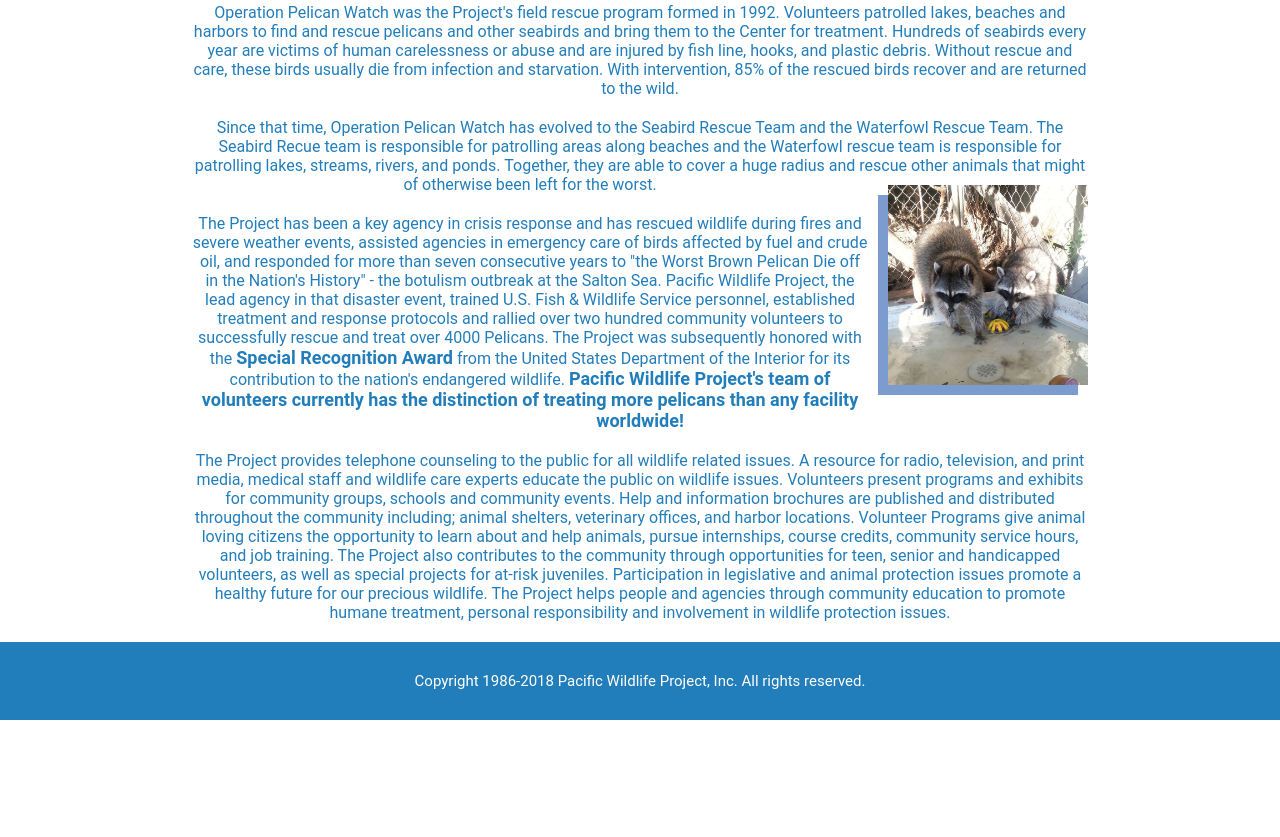
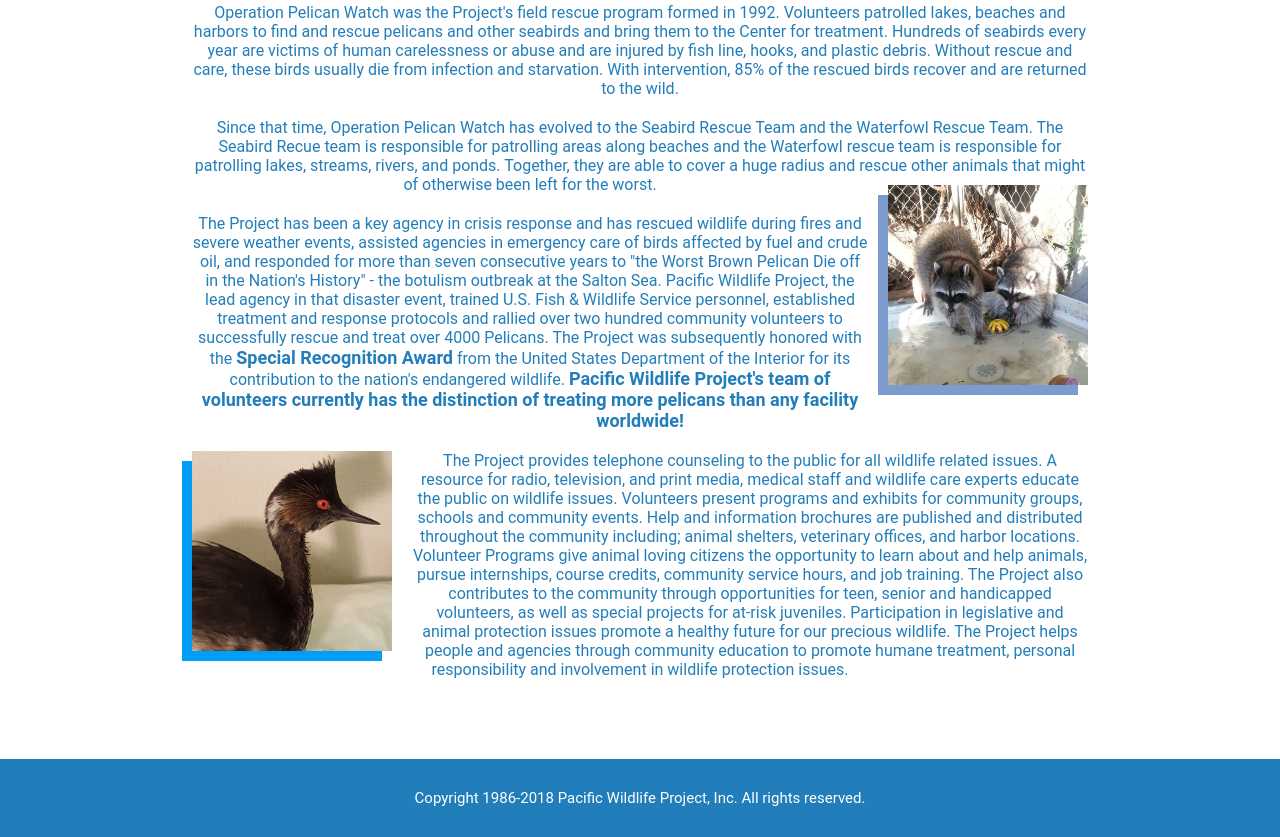
Before and after one commit to StevenAccardo/pacificWildlifeProject, a React app: page /about in a window 1280 px wide. Shown: the part 659-1496 px from the top of the page. Before the commit the page ends 1379 px from the top, so only its background shows below. Built offline with nearby package versions, Linux system fonts and the light colour scheme.

Commit message:
Added third image to about us page.

```diff
--- a/src/components/aboutUs/aboutUs.js
+++ b/src/components/aboutUs/aboutUs.js
@@ -1,6 +1,7 @@
 import React from 'react';
 import pelRelease from '../../../assets/images/pelRelease.jpg';
 import racoonPair from '../../../assets/images/racoonPair.jpg';
+import redeye from '../../../assets/images/redeye.jpg';
 
 export default () => {
   return(
@@ -21,7 +22,7 @@ export default () => {
           Pacific Wildlife Project is a grass roots organization founded in 1985 with the humane goal of wildlife protection and preservation through education, community outreach and rescue and medical treatment of all wild species. Community volunteers staff programs, rescue and care for distressed animals and conduct other activities that support and encourage conservation, wildlife protection and environmental awareness.
         </p>
         <p className="aboutUs__p">
-          <img src={pelRelease} alt="baby opossum" className="aboutUs__babyPos"/>
+          <img src={pelRelease} alt="baby opossum" className="aboutUs__pelRelease"/>
           The Project's primary activity is the care and rehabilitation of orphaned and injured wildlife, of all species, by expert veterinarians. Our medical team includes specialists in wildlife medicine who generously volunteer their time and expertise to help ailing wild animals. Under the supervision and direction of founder and Wildlife Care Specialist, Linda McLeod-Evans, volunteers are trained as Wildlife Medics to provide foster care to orphan birds and mammals and nursing care for injured patients through the recovery and rehabilitation phase of their hospital stay. Recovered animals are returned to the wild into carefully selected habitats when their treatment at the Center is complete. Each year, volunteers at the Project care for thousands of birds and mammals. Although Pacific Wildlife Project is best known for its expertise in the care of endangered California Brown Pelicans, we proudly care for all wild animals that need our help.
         </p>
         <p className="aboutUs__p">
@@ -35,6 +36,7 @@ export default () => {
           The Project has been a key agency in crisis response and has rescued wildlife during fires and severe weather events, assisted agencies in emergency care of birds affected by fuel and crude oil, and responded for more than seven consecutive years to "the Worst Brown Pelican Die off in the Nation's History" - the botulism outbreak at the Salton Sea. Pacific Wildlife Project, the lead agency in that disaster event, trained U.S. Fish & Wildlife Service personnel, established treatment and response protocols and rallied over two hundred community volunteers to successfully rescue and treat over 4000 Pelicans. The Project was subsequently honored with the <span className="aboutUs__bold">Special Recognition Award</span> from the United States Department of the Interior for its contribution to the nation's endangered wildlife. <span className="aboutUs__bold">Pacific Wildlife Project's team of volunteers currently has the distinction of treating more pelicans than any facility worldwide!</span>
         </p>
         <p className="aboutUs__p">
+          <img src={redeye} alt="black bird" className="aboutUs__redeye"/>
           The Project provides telephone counseling to the public for all wildlife related issues. A resource for radio, television, and print media, medical staff and wildlife care experts educate the public on wildlife issues. Volunteers present programs and exhibits for community groups, schools and community events. Help and information brochures are published and distributed throughout the community including; animal shelters, veterinary offices, and harbor locations. Volunteer Programs give animal loving citizens the opportunity to learn about and help animals, pursue internships, course credits, community service hours, and job training.  The Project also contributes to the community through opportunities for teen, senior and handicapped volunteers, as well as special projects for at-risk juveniles.  Participation in legislative and animal protection issues promote a healthy future for our precious wildlife.  The Project helps people and agencies through community education to promote humane treatment, personal responsibility and involvement in wildlife protection issues.
         </p>
       </div>
--- a/styles/components/aboutUs/_index.scss
+++ b/styles/components/aboutUs/_index.scss
@@ -1,6 +1,7 @@
 .aboutUs {
   text-align: center;
   color: $dkBl;
+  margin-bottom: 8rem;
 
   &__title {
     font-size: 4rem;
@@ -27,7 +28,7 @@
     width: 70%;
   }
 
-  &__babyPos {
+  &__pelRelease {
     height: 20rem;
     width: 20rem;
     float: left;
@@ -45,6 +46,14 @@
     box-shadow: -1rem 1rem 0 0 $flBl;
   }
 
+  &__redeye {
+    height: 20rem;
+    width: 20rem;
+    float: left;
+    margin-right: 2rem;
+    box-shadow: -1rem 1rem 0 0 $mdBl;
+  }
+
   &__p {
     font-size: 1.6rem;
     margin-bottom: 2rem;
```
Also changed, not shown: assets/images/redeye.jpg (added).
